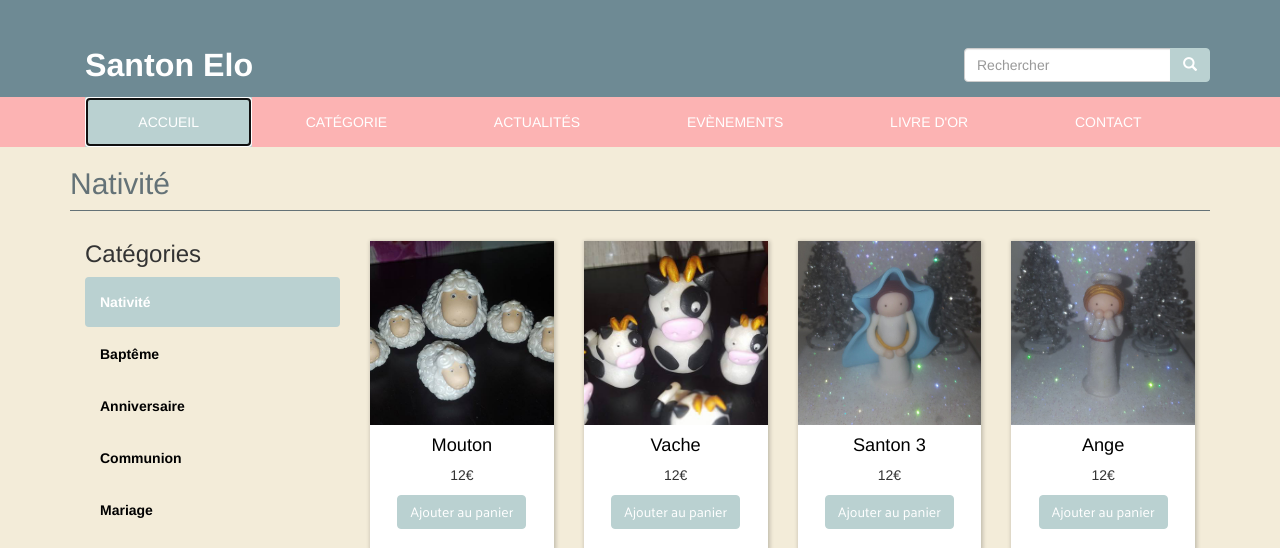
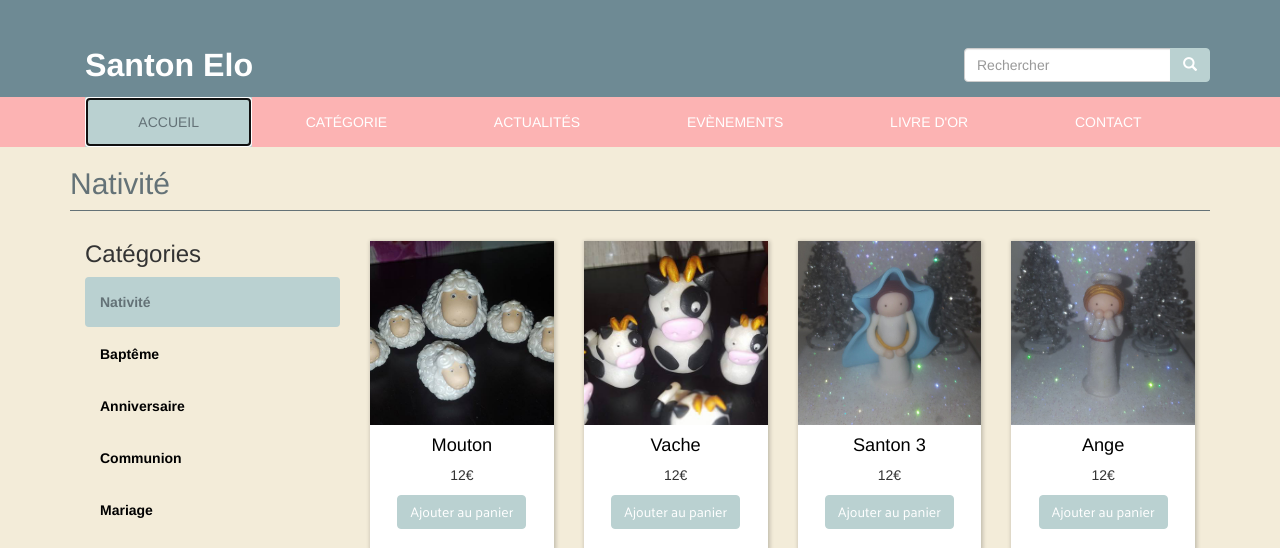
Before and after one commit to weby82/santon-elo, a PHP site: page /categorie-santons.php in a window 1280 px wide, with the restyled element focused. Shown: the top 548 px of the page. Run offline with PHP 8.4, Linux system fonts and the light colour scheme; some web fonts are replaced.

Commit message:
hover menu

```diff
--- a/assets/css/main.css
+++ b/assets/css/main.css
@@ -111,6 +111,7 @@ h2{
 
 .nav>li>a:focus, .nav>li>a:hover, .nav li.active a{
 	background: #BAD1D1;
+	color: #647277;
 }
 
 .navbar-default .navbar-toggle{
```
